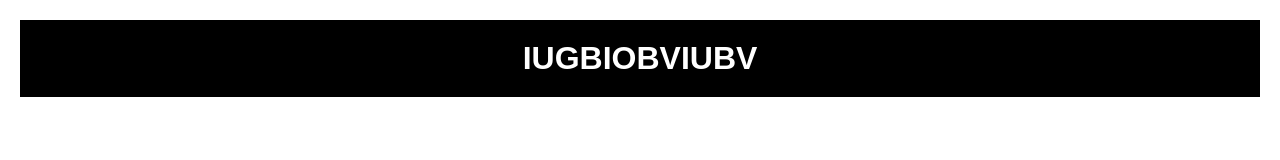
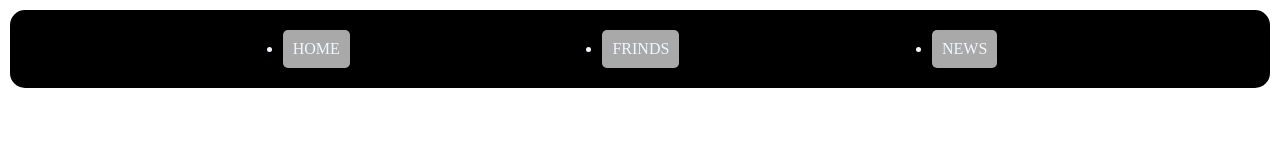
Before and after one commit to Ruslann2023/Repozitori_nev, a plain HTML site: page index.html in a window 1280 px wide. Drawn offline with Linux system fonts and the light colour scheme.

Commit message:
Create new branch adit

```diff
--- a/index.html
+++ b/index.html
@@ -8,6 +8,21 @@
     <title>Document</title>
 </head>
 <body>
-    <h1>iugbiobviubv</h1>
+
+    <header class="Header">
+        <nav><ul>
+            <li>Home
+
+            </li>
+        <li>
+            frinds
+
+        </li>
+        <li>
+News
+        </li>
+    </ul>
+    </nav>
+    </header>
 </body>
 </html>
--- a/style.css
+++ b/style.css
@@ -16,3 +16,21 @@ h1{ display: flex;
     padding: 20px;
 
 }
+
+.Header nav ul{
+    display: flex;
+    justify-content: space-evenly;
+    background-color: black;
+    color: aliceblue;
+    margin: 10px 10px 0 10px;
+    border-radius: 15px;
+    padding: 20px;
+
+}
+.Header nav ul li{
+    color: inherit;
+    background-color: darkgrey;
+    padding: 10px;
+    text-transform: uppercase;
+    border-radius: 5px;
+}
```
